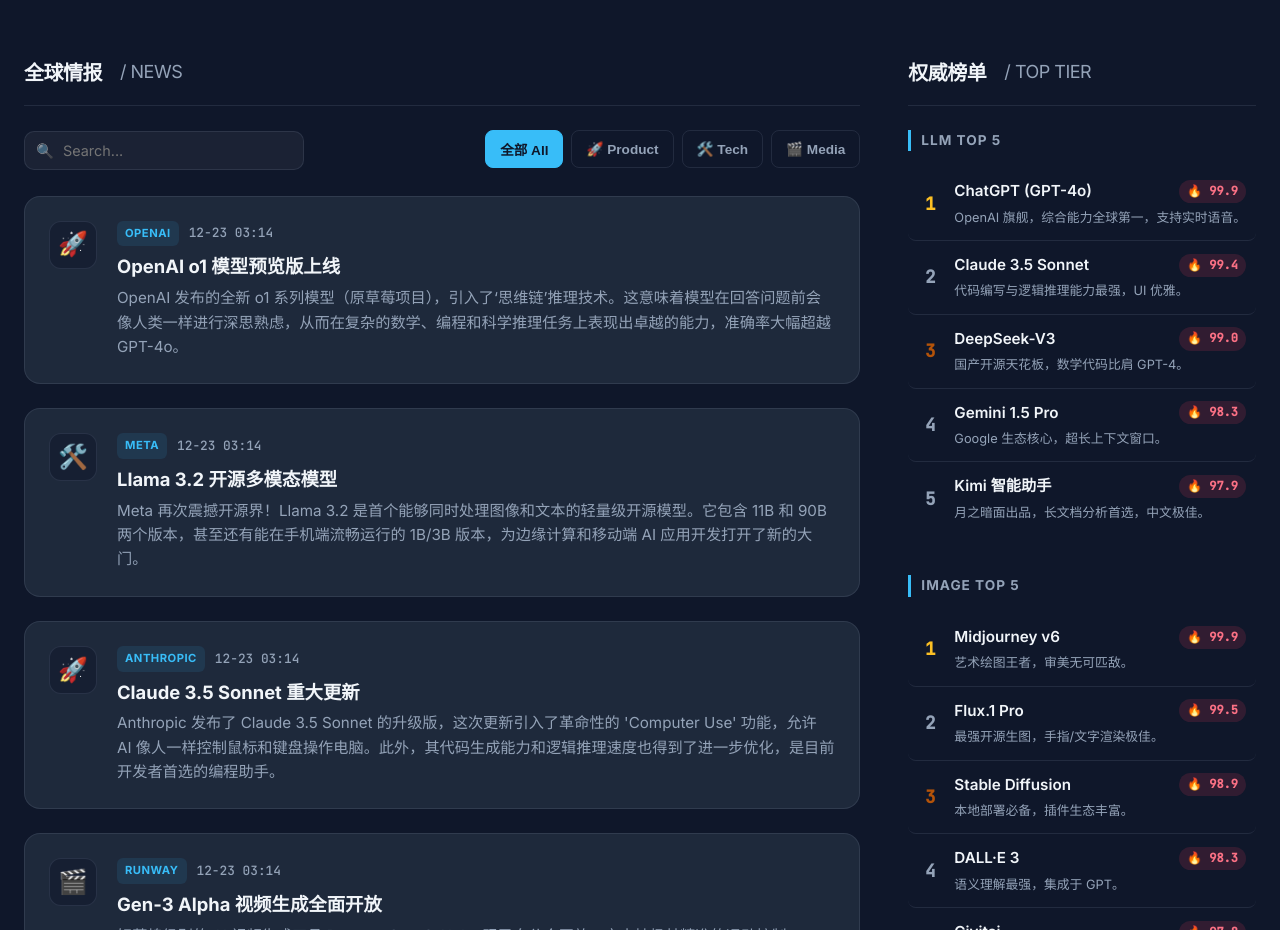
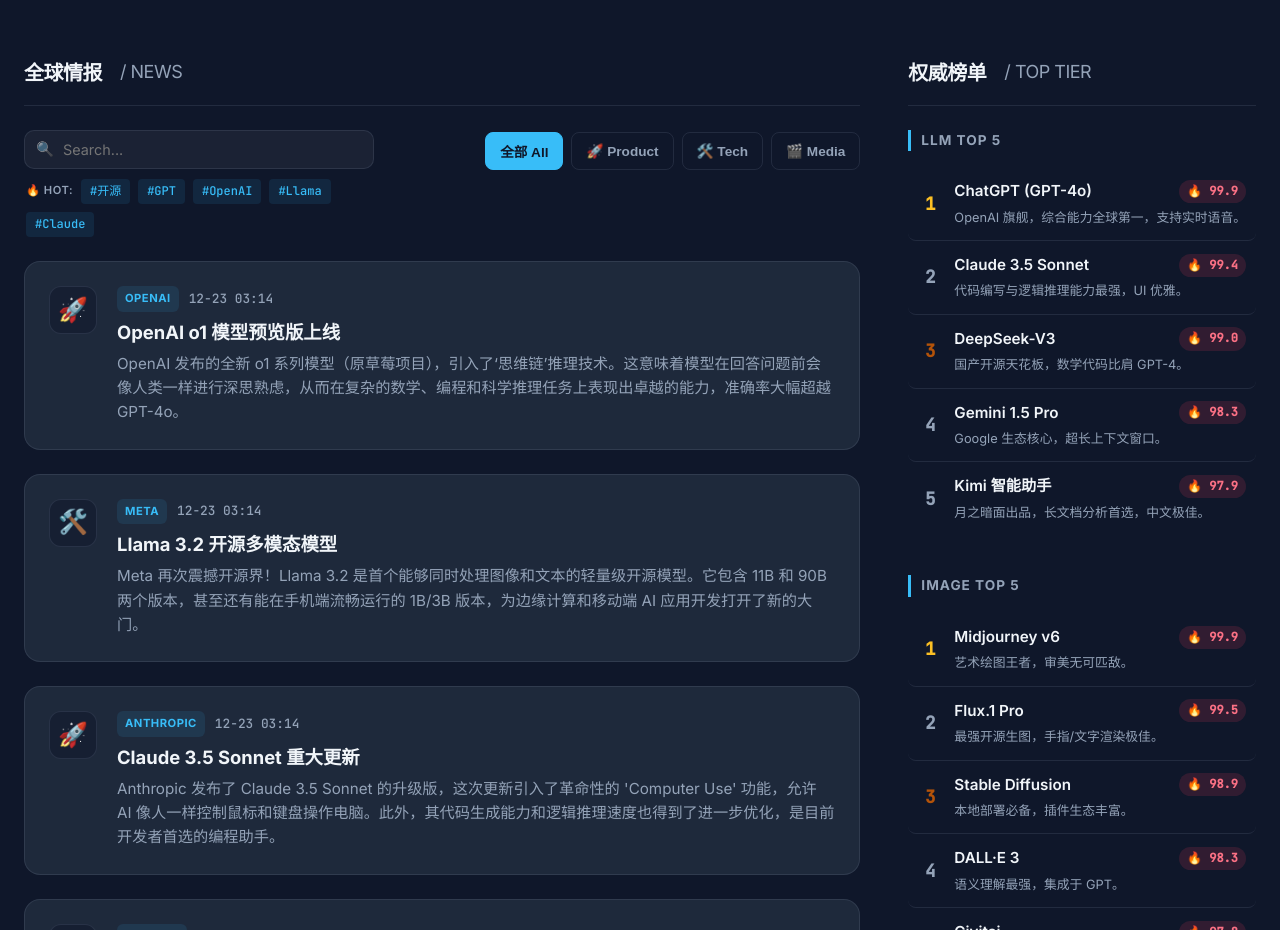
Before and after one commit to AwenT98/ai-nexus, a plain HTML site: page index.html in a window 1280 px wide. Shown: the part 1001-1931 px from the top of the page. Drawn offline with Linux system fonts and the light colour scheme.

Commit message:
Update index.html

```diff
--- a/index.html
+++ b/index.html
@@ -7,7 +7,7 @@
     <link rel="icon" href="favicon.png" type="image/png">
     <link href="https://fonts.googleapis.com/css2?family=Inter:wght@400;500;600;700;800&family=JetBrains+Mono:wght@500&display=swap" rel="stylesheet">
     <style>
-        /* === 1. 核心设计系统 === */
+        /* === 1. 核心设计系统 (深色极简主题) === */
         :root {
             --bg-body: #0f172a; --bg-card: #1e293b; --bg-card-hover: #334155;
             --text-primary: #f1f5f9; --text-secondary: #94a3b8; --text-accent: #38bdf8;
@@ -22,13 +22,14 @@
             color: var(--text-primary); line-height: 1.6; -webkit-font-smoothing: antialiased;
             padding-bottom: 60px; overflow-x: hidden;
         }
+        /* 顶部极光背景特效 */
         body::before {
             content: ''; position: fixed; top: 0; left: 0; right: 0; height: 400px;
             background: radial-gradient(circle at 50% 0%, rgba(56, 189, 248, 0.08), transparent 70%);
             z-index: -1; pointer-events: none;
         }
         .container { max-width: var(--container-width); margin: 0 auto; padding: 0 24px; }
-        @media (max-width: 600px) { .container { padding: 0 16px; } }
+        @media (max-width: 600px) { .container { padding: 0 16px; } } /* 手机端边距收缩 */
         a { text-decoration: none; color: inherit; transition: all 0.2s ease; }
 
         /* === 2. 头部样式 === */
@@ -46,7 +47,7 @@
             border: 1px solid rgba(56, 189, 248, 0.2); font-family: 'JetBrains Mono', monospace;
         }
 
-        /* === 3. 提示词板块 === */
+        /* === 3. 提示词板块 (万能公式库) === */
         .prompts-section { margin-bottom: 60px; }
         .section-header {
             display: flex; justify-content: space-between; align-items: flex-end;
@@ -61,10 +62,10 @@
 
         .prompts-grid {
             display: grid; gap: 20px;
-            grid-template-columns: repeat(4, 1fr);
+            grid-template-columns: repeat(4, 1fr); /* 电脑 4列 */
         }
-        @media (max-width: 1024px) { .prompts-grid { grid-template-columns: repeat(3, 1fr); } }
-        @media (max-width: 640px) { .prompts-grid { grid-template-columns: 1fr; gap: 16px; } }
+        @media (max-width: 1024px) { .prompts-grid { grid-template-columns: repeat(3, 1fr); } } /* 平板 3列 */
+        @media (max-width: 640px) { .prompts-grid { grid-template-columns: 1fr; gap: 16px; } } /* 📱 手机 1列 (保留此核心需求) */
 
         .prompt-card {
             background: var(--bg-card); border: 1px solid var(--border-subtle);
@@ -83,6 +84,7 @@
             font-size: 1rem; font-weight: 700; margin-bottom: 12px;
             color: var(--text-primary); padding-right: 40px;
         }
+        /* 代码块风格文本 */
         .prompt-text {
             flex: 1; font-family: 'JetBrains Mono', Consolas, monospace;
             font-size: 0.75rem; color: #cbd5e1; background: rgba(15, 23, 42, 0.5);
@@ -100,18 +102,19 @@
         .main-layout { display: grid; grid-template-columns: 2.5fr 1fr; gap: 48px; }
         @media (max-width: 900px) { .main-layout { grid-template-columns: 1fr; gap: 40px; } }
 
-        /* 🔍 新增：搜索框与过滤栏容器 */
+        /* 容器：搜索 + 热词 + Tab */
         .filter-container {
             display: flex; flex-direction: column; gap: 15px; margin-top: 15px;
         }
         @media (min-width: 768px) {
-            .filter-container { flex-direction: row; justify-content: space-between; align-items: center; }
+            .filter-container { flex-direction: row; justify-content: space-between; align-items: flex-start; }
         }
 
-        /* 搜索框样式 */
-        .search-box { position: relative; flex: 1; max-width: 100%; }
-        @media (min-width: 768px) { .search-box { max-width: 280px; } }
+        /* 搜索区域 (含热词) */
+        .search-wrapper { flex: 1; max-width: 100%; }
+        @media (min-width: 768px) { .search-wrapper { max-width: 350px; } }
 
+        .search-box { position: relative; width: 100%; }
         .search-input {
             width: 100%; background: rgba(255,255,255,0.05); border: 1px solid var(--border-subtle);
             padding: 10px 12px 10px 38px; border-radius: 10px; color: var(--text-primary);
@@ -123,10 +126,25 @@
             font-size: 0.9rem; opacity: 0.6; color: var(--text-secondary);
         }
 
+        /* 🔥 热词风向标样式 */
+        .trending-bar {
+            display: flex; gap: 8px; align-items: center; margin-top: 10px;
+            font-size: 0.75rem; flex-wrap: wrap; padding-left: 2px;
+        }
+        .trending-label { color: var(--text-secondary); font-weight: 600; font-size: 0.7rem; text-transform: uppercase; letter-spacing: 0.5px; }
+        .trend-tag {
+            color: var(--text-accent); background: rgba(56, 189, 248, 0.1);
+            padding: 2px 8px; border-radius: 4px; cursor: pointer; transition: all 0.2s;
+            border: 1px solid transparent; font-family: 'JetBrains Mono', monospace;
+        }
+        .trend-tag:hover {
+            background: var(--text-accent); color: #0f172a; transform: translateY(-1px);
+        }
+
         /* Tab 按钮 */
         .filter-bar {
             display: flex; gap: 8px; overflow-x: auto; padding-bottom: 4px;
-            -webkit-overflow-scrolling: touch;
+            -webkit-overflow-scrolling: touch; margin-top: 2px;
         }
         .filter-btn {
             background: transparent; border: 1px solid var(--border-subtle);
@@ -232,7 +250,7 @@
         }
         .modal-btn:hover { opacity: 0.9; }
 
-        /* Toast */
+        /* Toast 通知 */
         .toast {
             position: fixed; bottom: 30px; left: 50%; transform: translateX(-50%) translateY(100px);
             background: rgba(255, 255, 255, 0.95); color: #0f172a;
@@ -264,10 +282,14 @@
                 </div>
 
                 <div class="filter-container">
-                    <div class="search-box">
-                        <span class="search-icon">🔍</span>
-                        <input type="text" id="search-input" class="search-input" placeholder="Search..." oninput="globalSearch()">
+                    <div class="search-wrapper">
+                        <div class="search-box">
+                            <span class="search-icon">🔍</span>
+                            <input type="text" id="search-input" class="search-input" placeholder="Search..." oninput="globalSearch()">
+                        </div>
+                        <div id="trending-bar" class="trending-bar"></div>
                     </div>
+
                     <div class="filter-bar">
                         <button class="filter-btn active" onclick="filterNews('ALL')">全部 All</button>
                         <button class="filter-btn" onclick="filterNews('APP')">🚀 Product</button>
@@ -307,15 +329,37 @@
         let allNews = [];
         let currentFilter = 'ALL';
 
-        // === 1. 搜索与过滤逻辑 ===
+        // === 1. 🔥 智能热词算法 ===
+        function renderTrendingTags() {
+            if (!allNews || allNews.length === 0) return;
+            const keywords = ["GPT", "Claude", "Llama", "OpenAI", "Video", "Image", "开源", "免费", "Agent", "Sora", "DeepSeek", "Code"];
+            let tagCounts = {};
+            allNews.forEach(item => {
+                let text = (item.title + " " + item.desc).toLowerCase();
+                keywords.forEach(key => {
+                    if (text.includes(key.toLowerCase())) tagCounts[key] = (tagCounts[key] || 0) + 1;
+                });
+            });
+            const sortedTags = Object.keys(tagCounts).sort((a, b) => tagCounts[b] - tagCounts[a]).slice(0, 5); // 取前5个
+
+            const container = document.getElementById('trending-bar');
+            if (sortedTags.length > 0) {
+                let html = `<span class="trending-label">🔥 HOT:</span>`;
+                html += sortedTags.map(tag =>
+                    `<span class="trend-tag" onclick="applyTag('${tag}')">#${tag}</span>`
+                ).join('');
+                container.innerHTML = html;
+            }
+        }
+        function applyTag(tag) {
+            document.getElementById('search-input').value = tag;
+            globalSearch();
+        }
+
+        // === 2. 搜索与过滤逻辑 ===
         function globalSearch() {
             const query = document.getElementById('search-input').value.toLowerCase().trim();
-            if (!query) {
-                // 如果搜索为空，恢复当前的 Tab 过滤
-                filterNews(currentFilter);
-                return;
-            }
-            // 执行搜索（不分分类）
+            if (!query) { filterNews(currentFilter); return; }
             const filtered = allNews.filter(item =>
                 item.title.toLowerCase().includes(query) ||
                 item.desc.toLowerCase().includes(query) ||
@@ -326,12 +370,9 @@
 
         function filterNews(type) {
             currentFilter = type;
-            // 清空搜索框，避免逻辑冲突
             document.getElementById('search-input').value = '';
-
             document.querySelectorAll('.filter-btn').forEach(btn => btn.classList.remove('active'));
-            event.currentTarget.classList.add('active'); // Use currentTarget to be safe
-
+            event.currentTarget.classList.add('active');
             let filtered = [];
             if (type === 'ALL') filtered = allNews;
             else if (type === 'MEDIA') filtered = allNews.filter(i => i.type === 'VIDEO' || i.type === 'IMAGE');
@@ -339,30 +380,26 @@
             renderNews(filtered);
         }
 
-        // === 2. 模态框逻辑 ===
+        // === 3. 模态框逻辑 (点击卡片触发) ===
         function openNewsModal(id) {
             const item = allNews.find(n => n.id === String(id));
             if (!item) return;
-
             document.getElementById('modal-title').innerText = item.title;
             document.getElementById('modal-meta').innerText = `${item.time} • ${item.src}`;
             document.getElementById('modal-desc').innerText = item.desc;
             document.getElementById('modal-link').href = item.url;
-
             const tagClass = getSourceClass(item.src);
             document.getElementById('modal-tag-container').innerHTML = `<span class="source-tag ${tagClass}">${item.src}</span>`;
-
             document.getElementById('modal').classList.add('active');
             document.body.style.overflow = 'hidden';
         }
-
         function closeModal(e) {
             if (e) e.preventDefault();
             document.getElementById('modal').classList.remove('active');
             document.body.style.overflow = '';
         }
 
-        // === 3. 提示词逻辑 ===
+        // === 4. 提示词逻辑 (点击复制) ===
         function renderPrompts() {
             const container = document.getElementById('prompt-container');
             const sliced = allPrompts.slice(0, 12);
@@ -380,7 +417,7 @@
             navigator.clipboard.writeText(text).then(() => { showToast('✨ 公式已复制！请替换 [ ] 内容'); });
         }
 
-        // === 4. 基础渲染 ===
+        // === 5. 基础渲染 ===
         function getIcon(type) { const icons = { 'APP': '🚀', 'DEV': '🛠️', 'VIDEO': '🎬', 'IMAGE': '🎨' }; return icons[type] || '📄'; }
         function getSourceClass(src) { if (src.includes('Product Hunt')) return 'src-ph'; if (src.includes('Hacker News')) return 'src-hn'; return 'src-default'; }
 
@@ -429,6 +466,8 @@
                 renderRanks(window.AI_DATA.ranks);
                 allPrompts = window.AI_DATA.prompts || [];
                 renderPrompts();
+
+                renderTrendingTags(); // 🔥 启动热词分析
             } else { document.getElementById('news-container').innerHTML = '<div class="loading-text">Data Load Failed.</div>'; }
         };
     </script>
```
